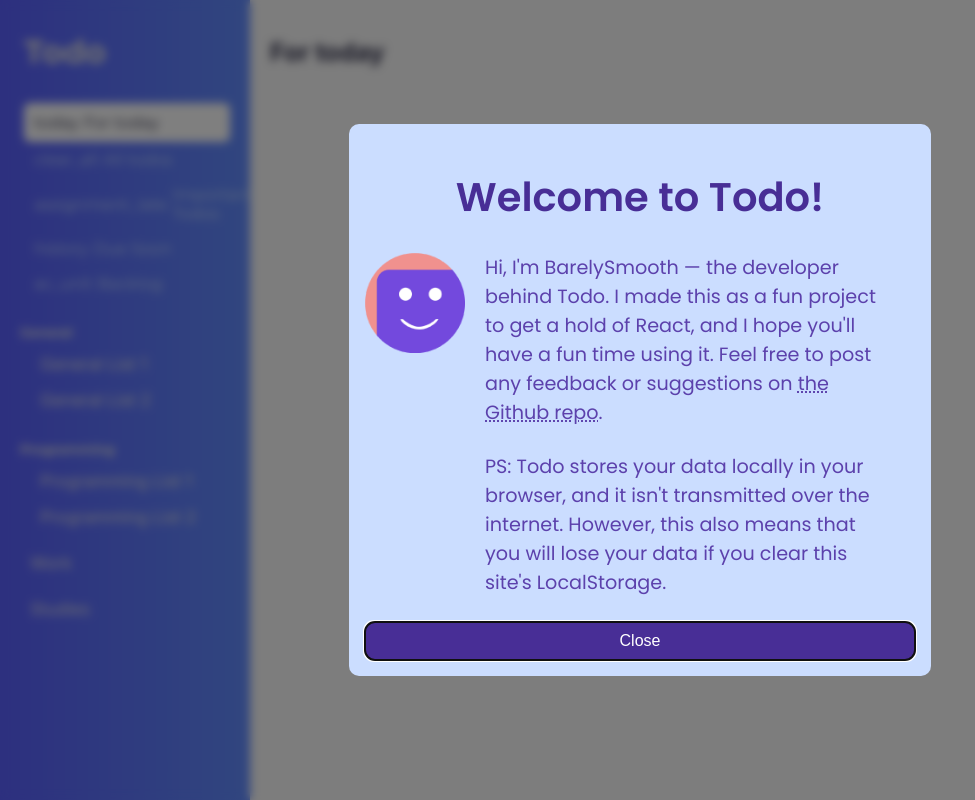
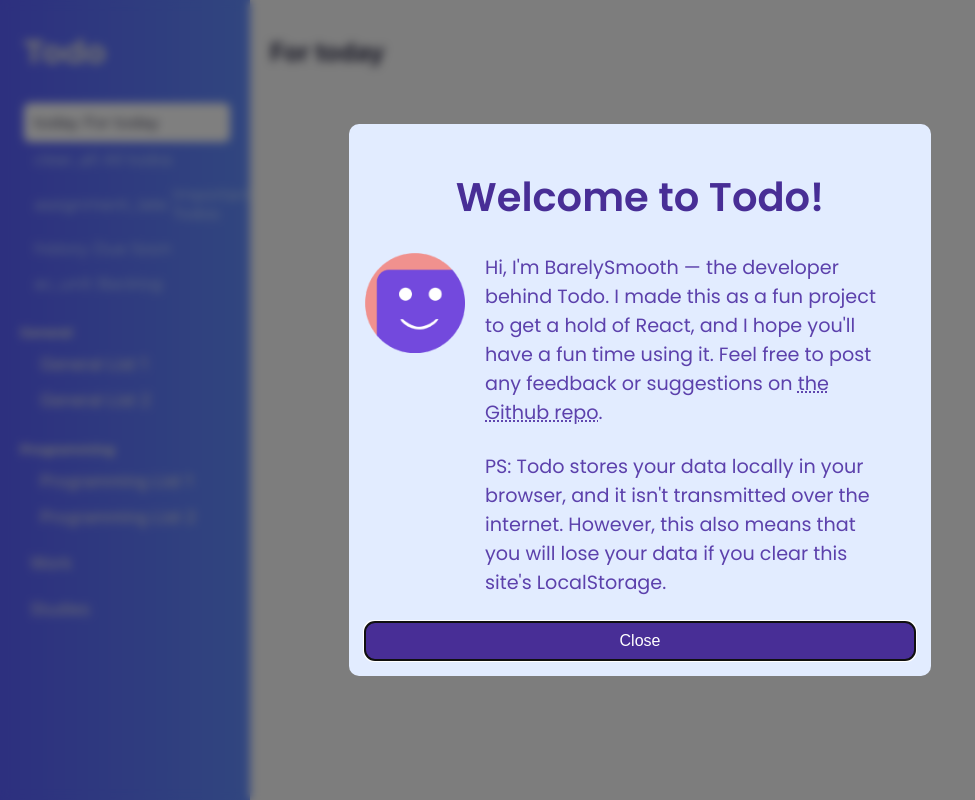
Before and after one commit to BarelySmooth/react-todo, a React (Create React App) app: page / in a window 1280 px wide. Shown: the whole page, without its empty margins (0-975 px from the left). Built offline with nearby package versions, Linux system fonts and the light colour scheme; the HTML template or start-up script is replaced by a standard one.

Commit message:
Cleanup code
Add modify background colour of Intro Modal

```diff
--- a/src/components/Modals/IntroModal/IntroModal.module.css
+++ b/src/components/Modals/IntroModal/IntroModal.module.css
@@ -1,5 +1,5 @@
 .introModal {
-  background-color: #cbddff;
+  background-color: #e2ecff;
   border-radius: 10px;
   width: 550px;
   min-height: 500px;
--- a/src/components/Modals/TodoDetailsModal/TodoDetailsModal.jsx
+++ b/src/components/Modals/TodoDetailsModal/TodoDetailsModal.jsx
@@ -15,8 +15,10 @@ const TodoDetailsModal = ({ modalOpen }) => {
   const { todoState, setTodoState } = useContext(TodoContext);
 
   useEffect(() => {
+    const todoDetailsModal = document.getElementById("todo-details-modal");
     if (modalOpen) {
       console.log(document.getElementById("todo-details-modal"));
+      todoDetailsModal.classList.add("animate__bounceIn");
       document.getElementById("todo-details-modal")?.showModal();
     } else {
       document.getElementById("todo-details-modal").close();
@@ -66,10 +68,7 @@ const TodoDetailsModal = ({ modalOpen }) => {
   }, [appState.currentOpenedTodo]);
 
   return (
-    <dialog
-      id="todo-details-modal"
-      className={`${styles.todoDetailsModal} animate__bounceIn`}
-    >
+    <dialog id="todo-details-modal" className={`${styles.todoDetailsModal}`}>
       <div className={styles.editTodoHeading}>Edit Todo</div>
 
       <form>
```
